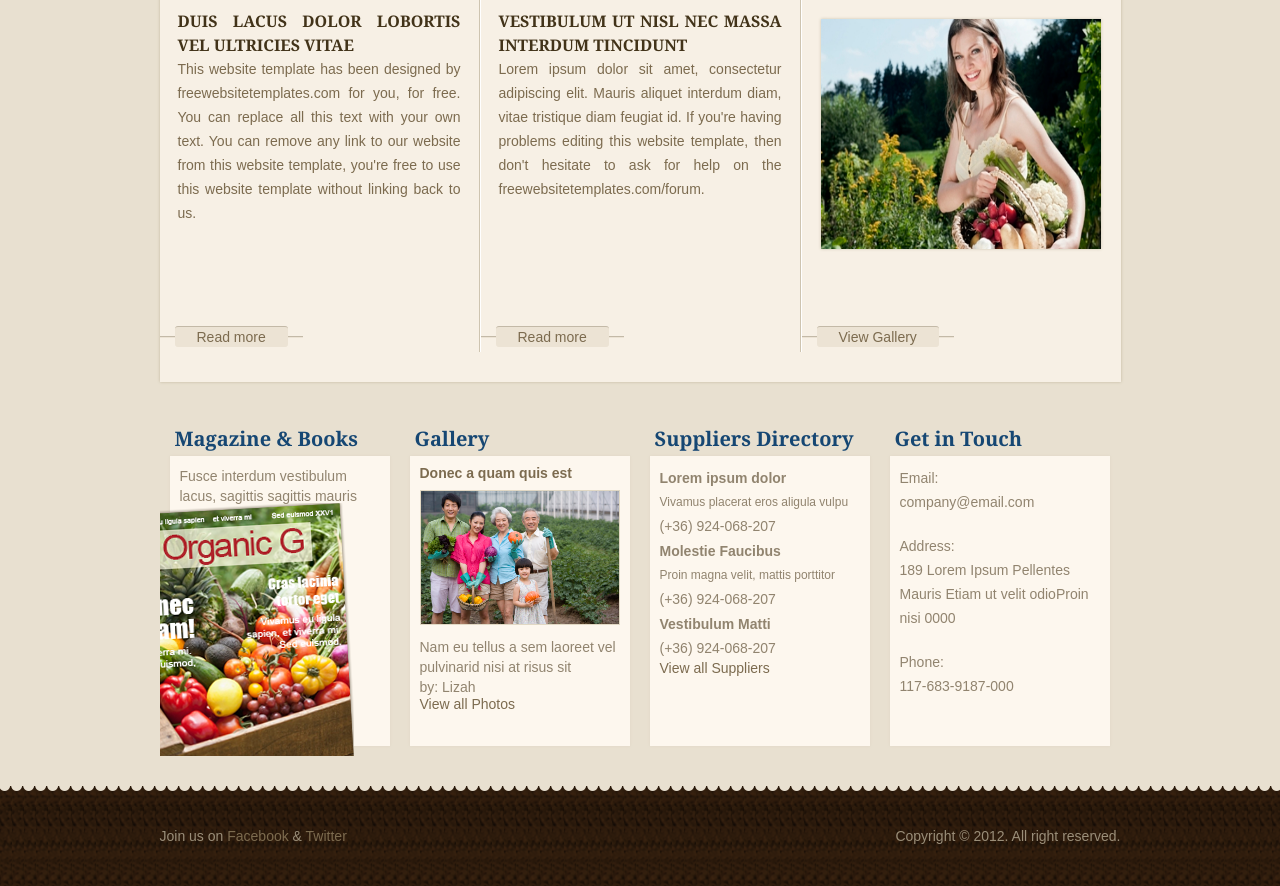
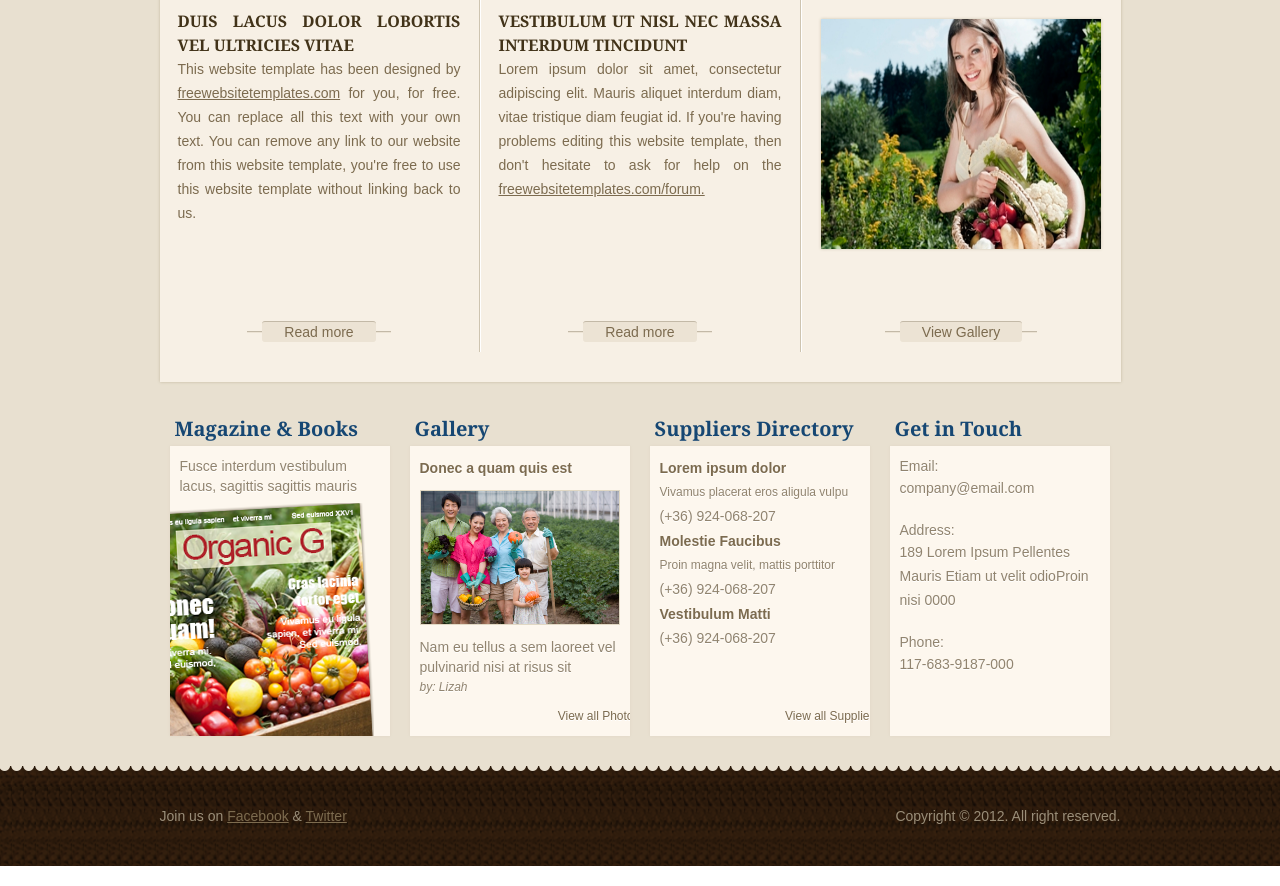
Before and after one commit to training-source/chau, a plain HTML site: page homepage.html in a window 1280 px wide. Shown: the part 626-1512 px from the top of the page. Drawn offline with Linux system fonts and the light colour scheme.

Commit message:
fixed. trouble at line 98 and 115 homepage.html (position)

```diff
--- a/css/structure.css
+++ b/css/structure.css
@@ -9,7 +9,7 @@
 	1-1. Common styles
 -------------------------------------------------------------------*/
 html {overflow-y: scroll; color: black; background-color: white;}
-a:link, a:visited {color: #7c6b4f; text-decoration: none;}
+a:link, a:visited {color: #7c6b4f; text-decoration: underline;}
 a:hover, a:active {color: white; text-decoration: underline;}
 body {
 	font: 14px/1em Arial, Helvetica, sans-serif;
@@ -38,6 +38,7 @@ pre, code, kbd, samp {
 	font-weight:bold;
 	line-height: 40px;
 	color: #164773;
+	text-shadow:0px 1px white;
 	text-transform: uppercase;
 }
 .heading a {
@@ -48,6 +49,29 @@ pre, code, kbd, samp {
 	background: url(../img/bg-heading-x.png) repeat-x center bottom;
 }
 
+.subheading{
+	font-family:Georgia, "Times New Roman", Times, serif;
+	font-size:16px;
+	font-weight:bold;
+	line-height: 24px;
+	color:#423319;
+	text-align:justify;
+	text-transform: uppercase;
+}
+
+.heading-aside{
+	padding:10px 5px;
+	font-family:Georgia, "Times New Roman", Times, serif;
+	font-size:20px;
+	font-weight:bold;
+	color:#164773;
+	text-shadow:none;
+}
+.subheading-aside{
+	font-weight:bold;
+	color: #7c6b4f;
+	line-height:24px;
+}
 /*==================================================================
 	2. Layout setting
 ===================================================================*/
@@ -61,9 +85,13 @@ pre, code, kbd, samp {
 /* -----
 	button
 ------- */
+.button-wrapper{
+	position: absolute;
+	bottom: 10px;
+	width: 100%;
+}
 .button{
-	position:absolute;
-	bottom: 5px;
+	margin: 0px auto;
 	padding: 0px 15px;
 	background:url(../img/button-bg.png) left center repeat-x;
 }
@@ -79,10 +107,20 @@ pre, code, kbd, samp {
 	-moz-border-radius: 3px;
 	border-radius: 3px;
 }
-.button a:hover{
+.button a:hover, .button-aside a:hover{
 	color: white;
 	text-decoration: none;
 }
+.button-aside{
+float: right;
+	font-size: 12px;
+	color: #aea18d;
+	text-shadow:0px 1px white;
+}
+.button-aside a{
+	text-decoration: none;
+}
+
 /* -----
 	input
 ------- */
@@ -136,7 +174,6 @@ pre, code, kbd, samp {
 	overflow:hidden;
 	background-color: #f7f0e5;
 	box-shadow: 0 0 3px #c2b79f;
-	text-align:center;
 }
 
 /* ------------------------------------------------------------------
@@ -144,62 +181,58 @@ pre, code, kbd, samp {
 -------------------------------------------------------------------*/
 #aside{
 	overflow:hidden;
-	margin:30px auto;
+	margin:20px auto;
 }
 .section1{
 	width:220px;
 	float: left;
 	margin: 10px;
 }
-.section1 h2{
-	padding:10px 5px;
-	font-family:Georgia, "Times New Roman", Times, serif;
-	font-size:20px;
-	font-weight:bold;
-	color:#164773;
-}
-.section1 .content{
+.section1 .inner{
 	position:relative;
 	height:270px;
 	padding:10px;
+	text-shadow:0px 1px white;
 	color: #91846f;
 	background-color: #fdf7ee;
+	overflow: hidden;
 	box-shadow: 0px 0px 3px #e0d6c5;
 }
-.section1 > .content > p{
+.section1 .inner p{
 	line-height:20px;
 }
-.content .cornerImg{
-	position:absolute;
-	left:-50px;
-	bottom:-40px;
+
+.section1 .inner .content{
 
 }
-.section1 .content .galeryImg{
+
+.cornerImg{
+	position:absolute;
+	left:-30px;
+	bottom:-50px;
+}
+
+.galeryImg{
 	width:198px;
 	height:133px;
 	border:1px solid #e1d8c4;
 	margin:10px auto;
 }
-.section1 .content h3{
-	font-weight:bold;
-	color: #7c6b4f;
+.author{
+	font-size: 12px;
+	font-style: italic;
 }
-.supplier dt{
-	font-weight:bold;
-	line-height:24px;
-}
-.supplier dd{
+.supplier-list dd{
 	font-size:12px;
 	line-height:24px;
 }
-.supplier dd span{
+.supplier-list dd span{
 	font-size:14px;
 }
-.contact p{
+.info-text p{
 	line-height:24px;
 }
-.contact span{
+.info-text span{
 	line-height:24px;
 }
 
@@ -216,3 +249,6 @@ pre, code, kbd, samp {
 	width:961px;
 	margin:0 auto;
 }
+.copyright{
+	float: right;
+}
--- a/css/style.css
+++ b/css/style.css
@@ -3,12 +3,12 @@
 	--home-page--
 ****************************************************************** */
 .section{
-	position:relative;
+	position: relative;
 	float:left;
 	width: 319px;
 	height: 675px;
 	padding-top: 30px;
-	text-align:center;
+	text-align: center;
 	border-left: 1px solid white;
 	border-right: 1px solid #cec4b0;
 }
@@ -27,15 +27,7 @@
 	margin: 10px auto;
 	box-shadow: 0px 0px 3px #cec4b0;
 }
-.section .content h3{
-	font-family:Georgia, "Times New Roman", Times, serif;
-	font-size:16px;
-	font-weight:bold;
-	line-height: 24px;
-	color:#423319;
-	text-align:justify;
-	text-transform: uppercase;
-}
+
 .section .content p{
 	line-height:24px;
 	color: #7c6b4f;
--- a/homepage.html
+++ b/homepage.html
@@ -45,100 +45,107 @@
 						<h2 class="heading"><a href="#">ORGANIC GARDENING</a></h2>
 						<div class="content">
 							<img src="img/postitem-img1.jpg">
-							<h3>Duis lacus dolor lobortis vel ultricies vitae</h3>
+							<h3 class="subheading">Duis lacus dolor lobortis vel ultricies vitae</h3>
 							<p class="justify">This website template has been designed by <a href="www.freewebsitetemplates.com">freewebsitetemplates.com</a> for you, for free. You can replace all this text with your own text. You can remove any link to our website from this website template, you're free to use this website template without linking back to us.</p>
 						</div>
-                        <p class="button"><a href="#" title="Read More">Read more</a></p>
+						<p class="button-wrapper"><span class="button"><a href="#" title="Read More">Read more</a></span></p>
 					</section>
 
-					<!--<div class="border"></div>-->
+
 
 					<section class="section">
 						<h2 class="heading"><a href="#">Gardening Tips &amp; Useful Links</a></h2>
 						<div class="content">
 							<img src="img/postitem-img2.jpg">
-							<h3>Vestibulum ut nisl nec massa interdum tincidunt</h3>
+							<h3 class="subheading">Vestibulum ut nisl nec massa interdum tincidunt</h3>
 							<p class="justify">Lorem ipsum dolor sit amet, consectetur adipiscing elit. Mauris aliquet interdum diam, vitae tristique diam feugiat id. If you're having problems editing this website template, then don't hesitate to ask for help on the <a href="wwwfreewebsitetemplates.com/forum">freewebsitetemplates.com/forum.</a></p>
 						</div>
-						<p class="button"><a href="#">Read more</a></p>
+						<p class="button-wrapper"><span class="button"><a href="#">Read more</a></span></p>
 					</section>
 
-					<!--<div class="border"></div>-->
 
 					<section class="section noBorderRight">
 						<h2 class="heading"><a href="#">VEGETABLE GARDEN GALLERY</a></h2>
 						<div class="content">
 							<img src="img/postitem-img3.jpg">
 							<img src="img/postitem-img4.jpg">
-
 						</div>
-                        <p class="button"><a href="#">View Gallery</a></p>
+						<p class="button-wrapper"><span class="button"><a href="#">View Gallery</a></span></p>
 					</section>
 				</main>
 				<!-- /#main -->
 
 				<aside id="aside">
 					<section class="section1">
-						<h2>Magazine &amp; Books</h2>
+						<h2 class="heading-aside">Magazine &amp; Books</h2>
+						<div class="inner">
 							<div class="content">
 								<p>Fusce interdum vestibulum lacus, sagittis sagittis mauris </p>
 								<img class="cornerImg" src="img/organicG.png">
 							</div>
-					</section>
-
-					<section class="section1">
-						<h2>Gallery</h2>
-						<div class="content">
-							<h3>Donec a quam quis est</h3>
-							<img class="galeryImg" src="img/aside-img.jpg">
-							<p>Nam eu tellus a sem laoreet vel pulvinarid nisi at risus sit</p>
-							<p>by: Lizah </p>
-                            <a href="#">View all Photos</a>
 						</div>
 					</section>
 
 					<section class="section1">
-						<h2>Suppliers Directory</h2>
+						<h2 class="heading-aside">Gallery</h2>
+						<div class="inner">
 							<div class="content">
-							<dl class="supplier">
-								<dt>Lorem ipsum dolor</dt>
-								<dd>Vivamus placerat eros aligula vulpu <span>(+36) 924-068-207</span></dd>
-								<dt>Molestie Faucibus</dt>
-								<dd>Proin magna velit, mattis porttitor <span>(+36) 924-068-207</span></dd>
-								<dt>Vestibulum Matti </dt>
-                                <dd><span>(+36) 924-068-207</span></dd>
-							</dl>
-                            <a href="#">View all Suppliers</a>
+								<h3 class="subheading-aside">Donec a quam quis est</h3>
+								<img class="galeryImg" src="img/aside-img.jpg">
+								<p>Nam eu tellus a sem laoreet vel pulvinarid nisi at risus sit</p>
+								<p class="author">by: Lizah </p>
 							</div>
-
+							<p class="button-wrapper"><span class="button-aside"><a href="#" title="View all photo">View all Photos</a></span></p>
+						</div>
 					</section>
 
 					<section class="section1">
-						<h2>Get in Touch</h2>
+						<h2 class="heading-aside">Suppliers Directory</h2>
+						<div class="inner">
 							<div class="content">
-                            <div class="contact">
+								<dl class="supplier-list">
+									<dt class="subheading-aside">Lorem ipsum dolor</dt>
+									<dd>Vivamus placerat eros aligula vulpu <span>(+36) 924-068-207</span></dd>
+									<dt class="subheading-aside">Molestie Faucibus</dt>
+									<dd>Proin magna velit, mattis porttitor <span>(+36) 924-068-207</span></dd>
+									<dt class="subheading-aside">Vestibulum Matti</dt>
+									<dd><span>(+36) 924-068-207</span></dd>
+								</dl>
+							</div>
+							<p class="button-wrapper"><span class="button-aside"><a href="#" title="View all Suppliers">View all Suppliers</a></p></span>
+						</div>
+					</section>
+
+					<section class="section1">
+						<h2 class="heading-aside">Get in Touch</h2>
+						<div class="inner">
+							<div class="content">
+								<div class="info-text">
 									<p>Email:</p>
 									<span>company@email.com</span>
 								</div>
-                            <div class="contact mt20">
+								<div class="info-text mt20">
 									<p>Address:</p>
 									<span>189 Lorem Ipsum Pellentes Mauris Etiam ut velit odioProin nisi 0000</span>
 								</div>
-                            <div class="contact mt20">
+								<div class="info-text mt20">
 									<p>Phone:</p>
 									<span>117-683-9187-000</span>
 								</div>
 							</div>
+						</div>
 					</section>
+
 				</aside>
 				<!-- /#aside -->
+
 			</div>
 			<!-- /#container -->
 
 			<footer id="footer">
 				<div class="inner">
 					<p class="leftBox">Join us on <a href="//facebook.com" title="Facebook">Facebook</a> &amp; <a href="//twitter.com">Twitter</a></p>
-					<p class="copyright rightBox">Copyright © 2012. All right reserved.</p>
+					<p class="copyright">Copyright © 2012. All right reserved.</p>
 				</div>
 			</footer>
 			<!-- /#footer -->
```
Lines whose indentation alone changed are shown as unchanged.
